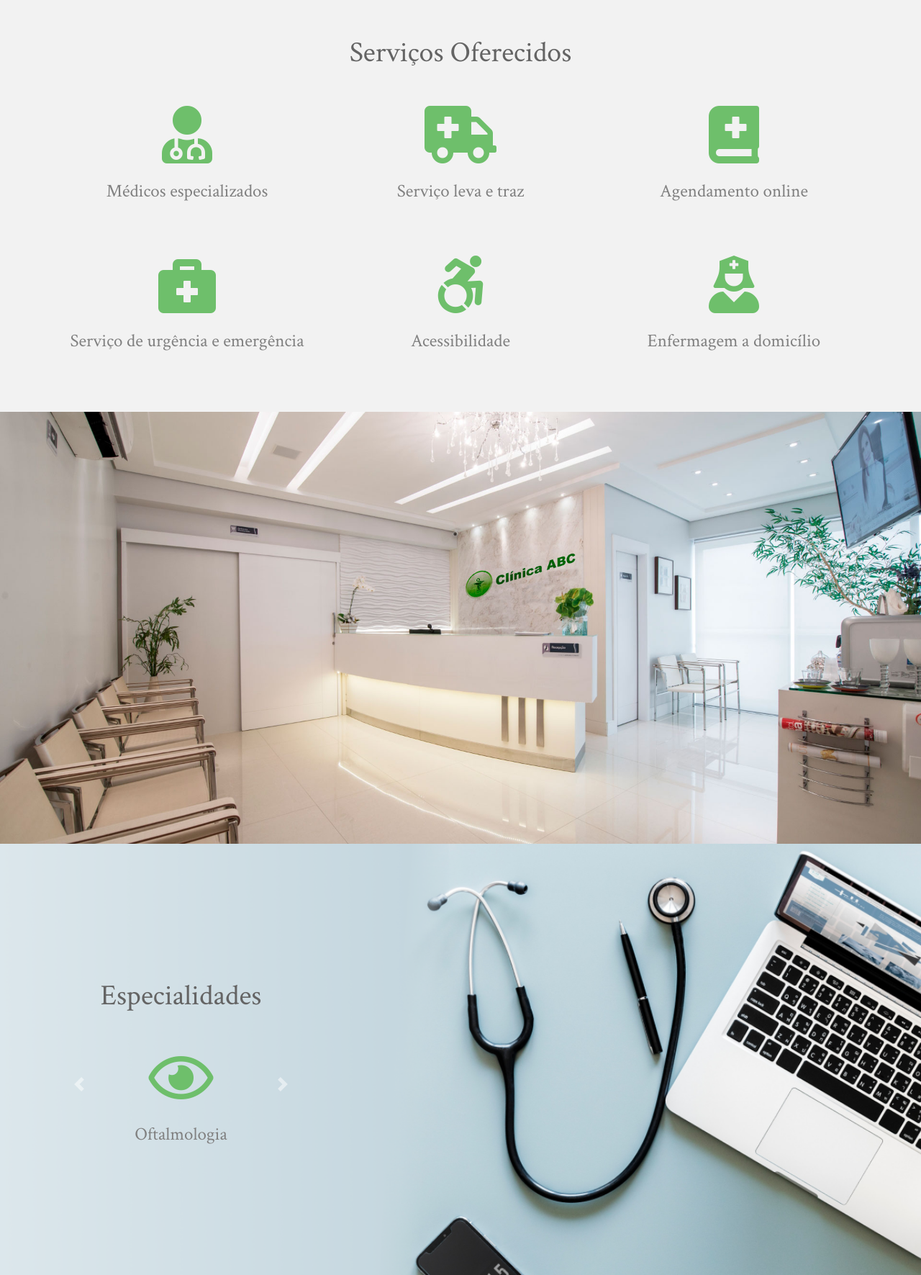
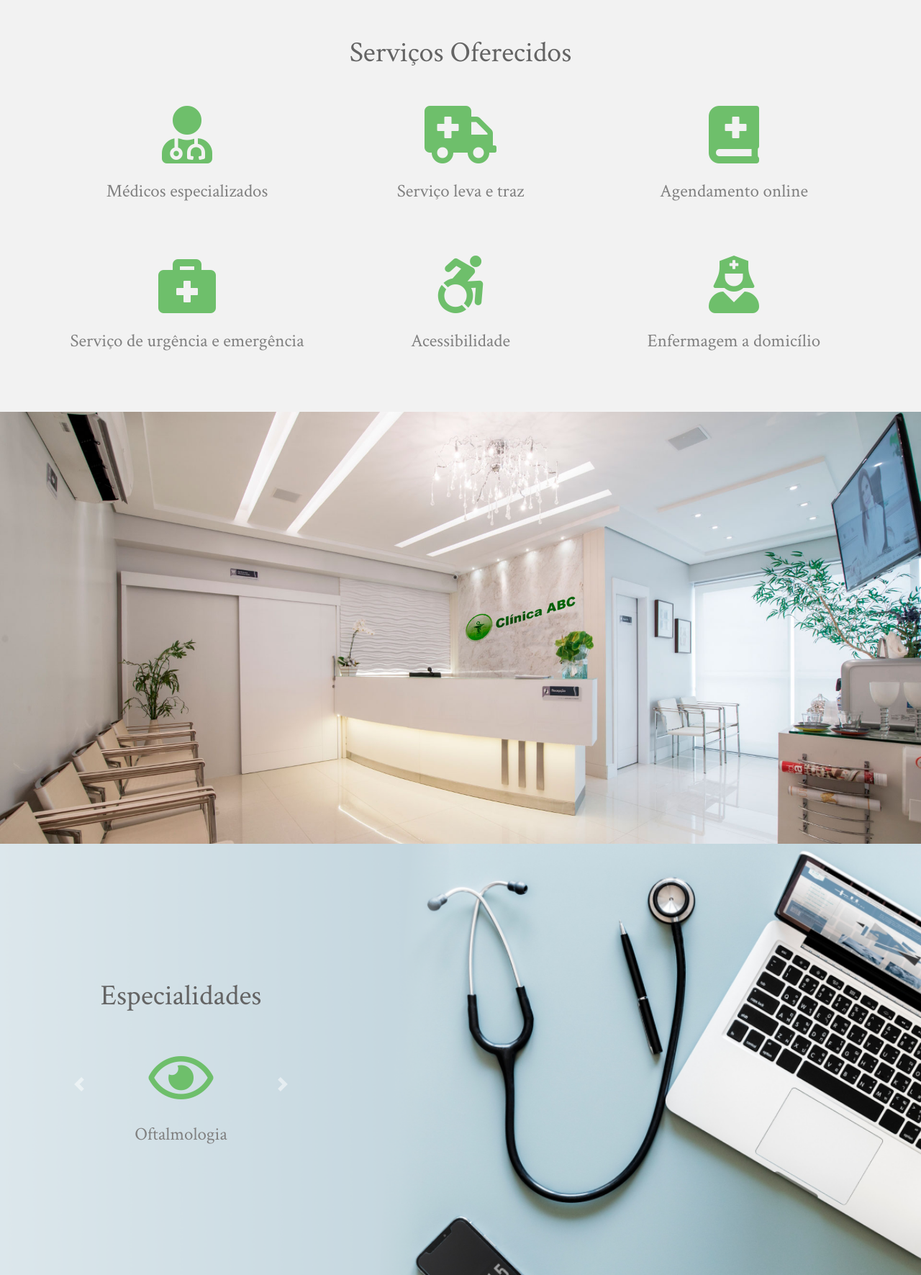
Before and after one commit to leandroyellow/projeto-web-clinica-abc, a PHP site: page / in a window 1280 px wide. Shown: the part 983-2754 px from the top of the page at 72% size. Run offline with PHP 8.4, Linux system fonts and the light colour scheme; data that the repository does not hold is empty.

Commit message:
parallax

```diff
--- a/css/estilo.css
+++ b/css/estilo.css
@@ -350,47 +350,32 @@ img.erro{
 }
 
 /*parallax*/
+.parallax {
+    background-attachment: fixed;
+    background-position: 50% 0;
+    background-repeat: repeat-y;
+    background-size: cover;
+}
+.parallax-min {
+    min-height: 600px;
+}
 .parallax1{
     background-image: url("../imagens/img6.jpg");
     min-height: 900px;
-    background-attachment: fixed;
-    background-position: center;
-    background-repeat: no-repeat;
-    background-size: cover;
 }
 
 .parallax2{
     background-image: url("../imagens/img8.jpg");
-    min-height: 600px;
-    background-attachment: fixed;
-    background-position: center;
-    background-repeat: no-repeat;
-    background-size: cover;
 }
 
 .parallax3{
     background-image: url("../imagens/img30.png");
-    min-height: 600px;
-    background-attachment: fixed;
-    background-position: center;
-    background-repeat: no-repeat;
-    background-size: cover;
 }
 
 .parallax4{
     background-image: url("../imagens/img36.jpg");
-    min-height: 600px;
-    background-attachment: fixed;
-    background-position: center;
-    background-repeat: no-repeat;
-    background-size: cover;
 }
 
 .parallax5{
-    background-image: url("../imagens/img40.jpg");
-    min-height: 600px;
-    background-attachment: fixed;
-    background-position: center;
-    background-repeat: no-repeat;
-    background-size: cover;
+    background-image: url("../imagens/img80.jpg");
 }
--- a/index.php
+++ b/index.php
@@ -43,7 +43,7 @@ $consulta = $conexao->query($sql);
             </div>
         </nav>
     </header>
-    <div class="parallax1"></div>
+    <div class="parallax parallax1"></div>
 
     <section class="servicos-container">
         <div class="container">
@@ -61,7 +61,7 @@ $consulta = $conexao->query($sql);
         </div>
     </section><!--servicos-container-->
 
-    <div class="parallax2"></div>
+    <div class="parallax parallax2 parallax-min"></div>
     <section class="quem-somos">
         <div class="container">
             <div class="teste">
@@ -128,7 +128,7 @@ $consulta = $conexao->query($sql);
         </div>
     </section><!--quem_somos-->
 
-    <div class="parallax3"></div>
+    <div class="parallax parallax3 parallax-min"></div>
     <section class="medicos-container">
         <div class="container">
             <h2 class="equipe">Equipe Médica</h2>
@@ -186,7 +186,7 @@ $consulta = $conexao->query($sql);
         </div>
     </section>
 
-    <div class="parallax4"></div>
+    <div class="parallax parallax4 parallax-min"></div>
     <section class="planos-container">
         <a name="planos"></a>
         <div class="container">
@@ -211,5 +211,17 @@ $consulta = $conexao->query($sql);
         </div>
     </section>
 
-    <div class="parallax5"></div>
+    <div class="parallax parallax5 parallax-min"></div>
 <?php include("footer.php"); ?>
+
+
+<script type="text/javascript">
+$(window).scroll(function () {
+    $(".parallax").animate({
+        "background-position-y": ($(window).scrollTop()/80) + "px"
+    }, {
+        queue: false,
+        duration: 0
+    });
+});
+</script>
```
Also changed, not shown: imagens/img80.jpg (added), upload/6b3e5f85be612c557aa8bf4d7602dfb6.png (added).
